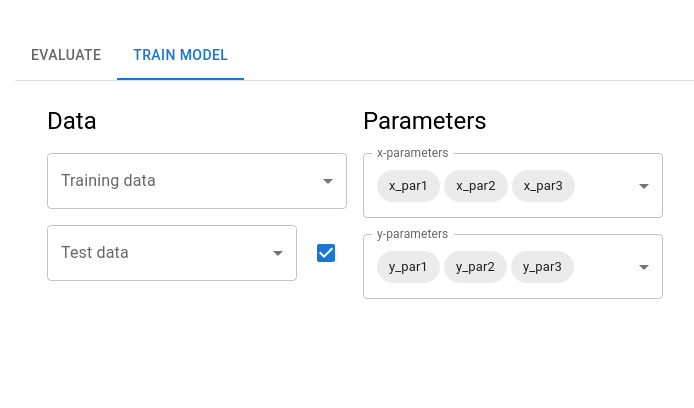
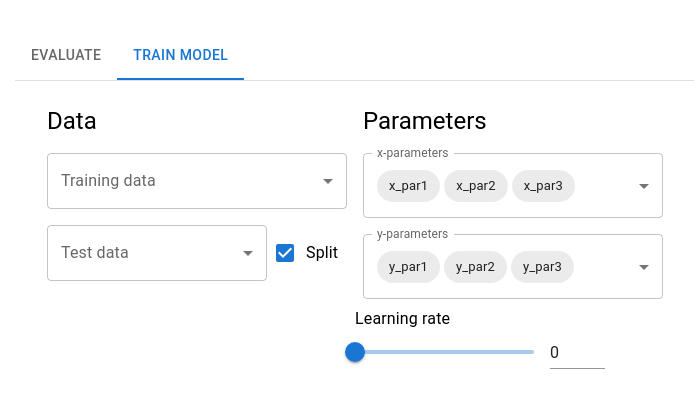
Before and after one commit to eliascarlsson1/react-app-football, a React (Create React App) app in the folder frontend/: page / in a window 1280 px wide. Shown: the top 408 px of the page, without its empty margins (17-711 px from the left). Built offline with nearby package versions, Linux system fonts and the light colour scheme.

Commit message:
single text slider

```diff
--- /dev/null
+++ b/frontend/src/components/singletextslider.tsx
@@ -0,0 +1,92 @@
+import * as React from "react";
+import { styled } from "@mui/material/styles";
+import Box from "@mui/material/Box";
+import Grid from "@mui/material/Grid";
+import Typography from "@mui/material/Typography";
+import Slider from "@mui/material/Slider";
+import MuiInput from "@mui/material/Input";
+
+const Input = styled(MuiInput)`
+	width: 55px;
+`;
+
+export default function SinlgeTextSlider({
+	min,
+	max,
+	step,
+	starting = min,
+	deliverValue,
+	label = "",
+	width = 250,
+}: {
+	min: number;
+	max: number;
+	step: number;
+	starting?: number;
+	deliverValue: (value: number) => void;
+	label?: string;
+	width?: number;
+}) {
+	const [value, setValue] = React.useState<number | "">(starting);
+
+	const handleSliderChange = (event: Event, newValue: number | "") => {
+		setValue(newValue);
+	};
+
+	const handleInputChange = (event: React.ChangeEvent<HTMLInputElement>) => {
+		setValue(event.target.value === "" ? "" : Number(event.target.value));
+	};
+
+	const handleBlur = () => {
+		if (value === "") {
+			setValue(min);
+			return;
+		}
+
+		if (value < min) {
+			setValue(min);
+		} else if (value > max) {
+			setValue(max);
+		}
+	};
+
+	return (
+		<Box sx={{ width: width }}>
+			<Typography id="input-slider" gutterBottom>
+				{label}
+			</Typography>
+			<Grid container spacing={2} alignItems="center">
+				<Grid item xs>
+					<Slider
+						value={typeof value === "number" ? value : min}
+						min={min}
+						max={max}
+						step={step}
+						onChange={(e, value) =>
+							handleSliderChange(
+								e,
+								typeof value === "object" ? value[min] : value,
+							)
+						}
+						aria-labelledby="input-slider"
+					/>
+				</Grid>
+				<Grid item>
+					<Input
+						value={value}
+						size="small"
+						onChange={handleInputChange}
+						onBlur={handleBlur}
+						inputProps={{
+							step,
+							min,
+							max,
+							type: "number",
+							"aria-labelledby": "input-slider",
+						}}
+					/>
+				</Grid>
+			</Grid>
+		</Box>
+	);
+}
--- a/frontend/src/train-model/trainmodelview.tsx
+++ b/frontend/src/train-model/trainmodelview.tsx
@@ -1,9 +1,11 @@
 import React from "react";
 import Multiselect from "../components/multiselect";
+import SingleTextSlider from "../components/singletextslider";
 import Stack from "@mui/material/Stack";
 import Typography from "@mui/material/Typography";
 import Checkbox from "@mui/material/Checkbox";
 import Tooltip from "@mui/material/Tooltip";
+import FormControlLabel from "@mui/material/FormControlLabel";
 
 export type TrainModelViewState = {
 	historicalData: string[];
@@ -13,9 +15,10 @@ export type TrainModelViewState = {
 
 let trainingData = [];
 let testData = [];
-let evaluateAsOne = true;
+let evaluateSplit = true;
 let x_parameters = [];
 let y_parameters = [];
+let learningRate = 0;
 
 export default function TrainModelView({
 	state,
@@ -46,10 +49,20 @@ export default function TrainModelView({
 							testData = selectedData;
 						}}
 						label="Test data"
-						width={250}
+						width={220}
 					/>
-					<Tooltip title="Evaluate all test data as one">
-						<Checkbox defaultChecked/>
+					<Tooltip title="Evaluate test data one by one">
+						<FormControlLabel
+							control={
+								<Checkbox
+									defaultChecked
+									onChange={(e) => {
+										evaluateSplit = e.target.checked;
+									}}
+								/>
+							}
+							label="Split"
+						/>
 					</Tooltip>
 				</Stack>
 			</Stack>
@@ -75,6 +88,15 @@ export default function TrainModelView({
 					label="y-parameters"
 					selected={state.y_parameters}
 				/>
+				<SingleTextSlider
+					min={0}
+					max={1}
+					step={0.01}
+					deliverValue={(value) => {
+						learningRate = value;
+					}}
+					label="Learning rate"
+				/>
 			</Stack>
 		</Stack>
 	);
```
